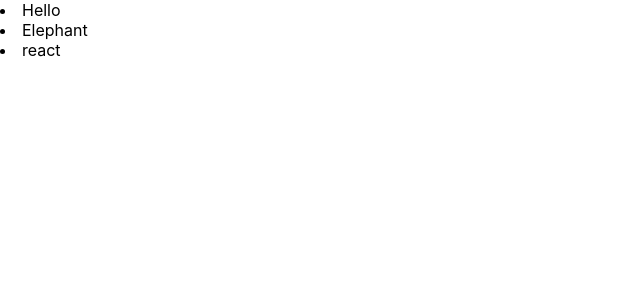
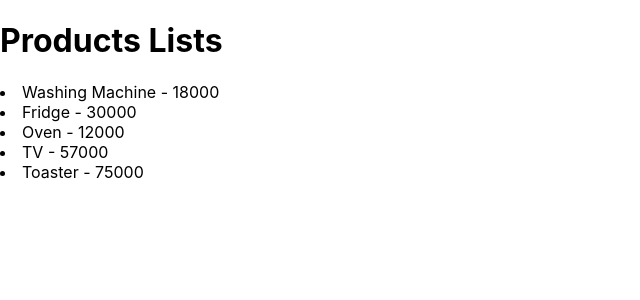
Before and after one commit to Aarti-Waghmare-React-Course/React_coding_exercise, a React (Create React App) app: page / in a window 1280 px wide. Shown: the top 300 px of the page, without its empty margins (0-640 px from the left). Built offline with nearby package versions, Linux system fonts and the light colour scheme.

Commit message:
Product List added

```diff
--- a/src/App.js
+++ b/src/App.js
@@ -16,6 +16,7 @@ import ListsConditions_13 from './components/ListsConditions_13';
 import ListsEvents_14 from './components/ListsEvents_14';
 import TodoList_15 from './components/TodoList_15';
 import ListWordFilter_16 from './components/ListWordFilter_16';
+import ProductList_17 from './components/ProductList_17';
 
 function App() {
   return (
@@ -35,7 +36,8 @@ function App() {
       {/* <ListsConditions_13/> */}
       {/* <ListsEvents_14/> */}
       {/* <TodoList_15/> */}
-      <ListWordFilter_16/>
+      {/* <ListWordFilter_16/> */}
+      <ProductList_17/>
     </div>
   );
 }
--- /dev/null
+++ b/src/components/ProductList_17.js
@@ -0,0 +1,25 @@
+// You have an array of product objects. Show each product's name and price.
+
+const ProductList_17 = () =>{
+    const products = [
+               {id:1,name:'Washing Machine',price:18000},
+               {id:2,name:'Fridge',price:30000},
+               {id:3,name:'Oven',price:12000},
+               {id:4,name:'TV',price:57000},
+               {id:1,name:'Toaster',price:75000}
+    ];
+
+    return(
+        <>
+        <h1>Products Lists</h1>
+        {
+            products.map((product)=>(
+                <li key={product.id}>{product.name} - {product.price}</li>
+            ))
+        }
+
+        </>
+    );
+};
+
+export default ProductList_17;
```
